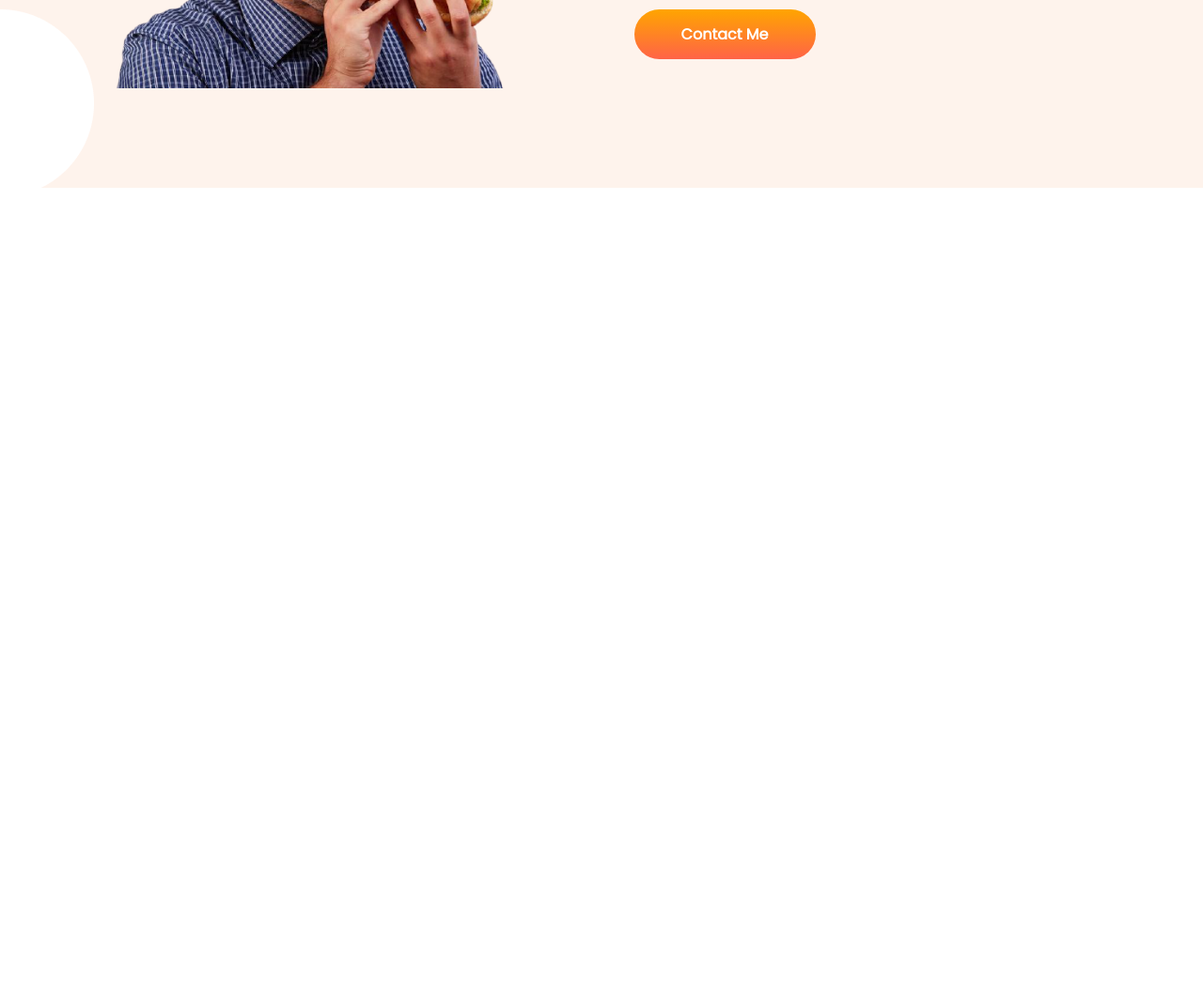
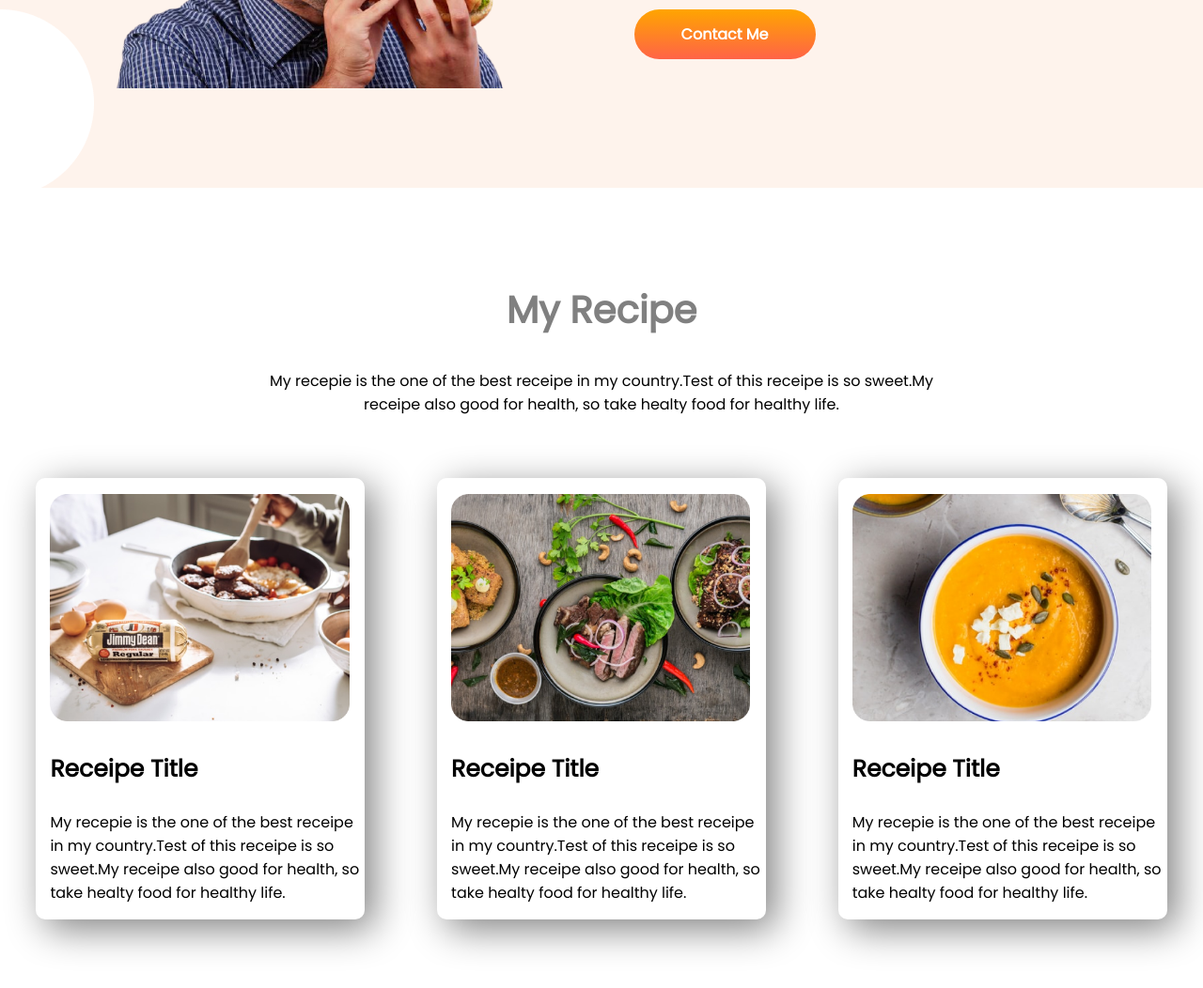
Before and after one commit to Ruhul96/assignment-food-network, a plain HTML site: page index.html in a window 1280 px wide. Shown: the part 1089-2141 px from the top of the page at 94% size. Before the commit the page ends 1389 px from the top, so only its background shows below. Drawn offline with Linux system fonts and the light colour scheme.

Commit message:
added third part

```diff
--- a/index.html
+++ b/index.html
@@ -33,5 +33,30 @@
 
         </div>
     </section>
+    <Section >
+            <div class="text-fix">
+                <h2> My Recipe</h2>
+        <p>My recepie is the one of the best receipe in my country.Test of this receipe is so sweet.My receipe also good for health, so take healty food for healthy life.</p><br><br>
+
+            </div>
+        <div class="flexible-pot">
+            <div class="receipe-width">
+                <img class="image-size" src="images/food/Project Cover.jpg" alt="">
+                <h3 id="text-color" >Receipe Title</h3>
+                <p>My recepie is the one of the best receipe in my country.Test of this receipe is so sweet.My receipe also good for health, so take healty food for healthy life.</p>
+
+            </div>
+           <div class="receipe-width">
+            <img class="image-size" src="images/food/Project Cover1.jpg" alt="">
+            <h3 id="text-color">Receipe Title</h3>
+            <p>My recepie is the one of the best receipe in my country.Test of this receipe is so sweet.My receipe also good for health, so take healty food for healthy life.</p>
+           </div>
+           <div class="receipe-width">
+            <img class="image-size" src="images/food/Project Cover.png" alt="">
+        <h3 id="text-color">Receipe Title</h3>
+        <p>My recepie is the one of the best receipe in my country.Test of this receipe is so sweet.My receipe also good for health, so take healty food for healthy life.</p>
+    </div>
+        </div>
+    </Section>
 </body>
 </html>
--- a/style.css
+++ b/style.css
@@ -12,10 +12,12 @@ h2 {
   font-weight: bold;
   color: gray;
 }
+
 h3 {
   color: gray;
   font-weight: 500;
 }
+
 .orange {
   color: orange;
 }
@@ -43,3 +45,25 @@ h3 {
   background-repeat: no-repeat;
   padding: 5%;
 }
+.receipe-width {
+  width: 42%;
+  margin-left: 3%;
+  margin-right: 3%;
+  padding-left: 15px;
+  box-shadow: 10px 10px 40px gray;
+  border-radius: 10px;
+}
+.image-size {
+  width: 95%;
+  padding-top: 5%;
+}
+.text-fix {
+  text-align: center;
+  padding-left: 20%;
+  padding-right: 20%;
+}
+#text-color {
+  color: black;
+  font-weight: bolder;
+  font-size: 25px;
+}
```
